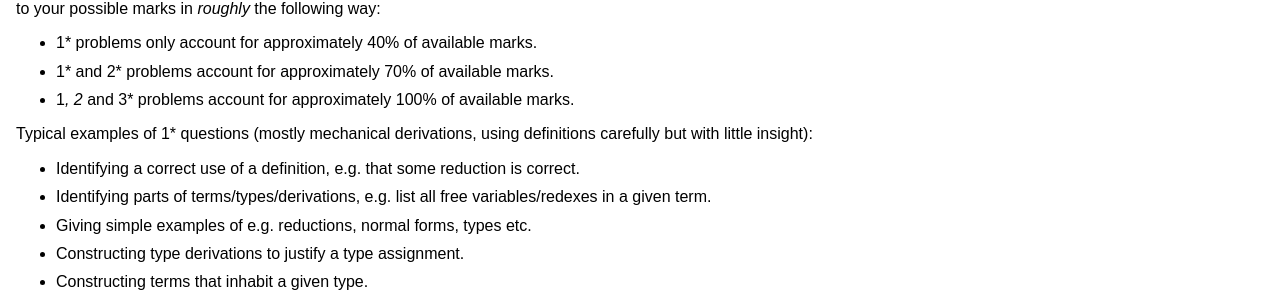
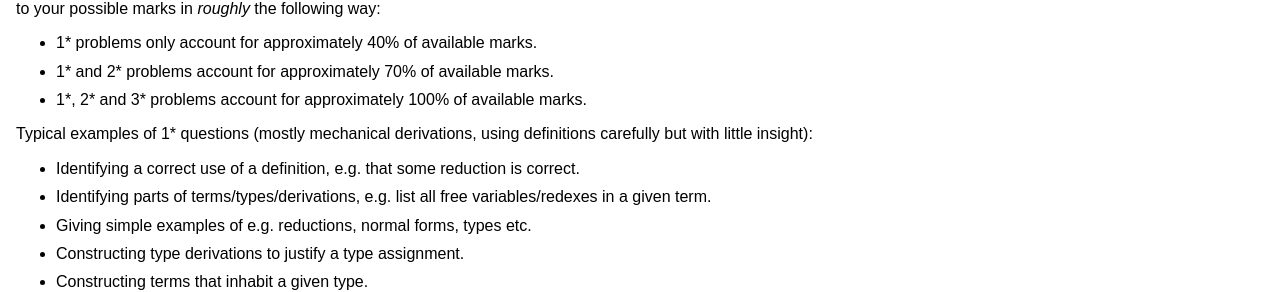
Before and after one commit to uob-coms30040/uob-coms30040.github.io, a Jekyll site: the page built from welcome.md, in a window 1280 px wide and 900 px high, scrolled down 3582 px. Shown: the part 169-461 px from the top of the window. Built offline with Jekyll 4.4.1, drawn with Linux system fonts in a browser that asks for light colours; nearby versions of some CDN libraries.

Commit message:
fix typo

```diff
--- a/welcome.md
+++ b/welcome.md
@@ -192,7 +192,7 @@ The exam is a series of problems to solve in the same style as the weekly proble
 
 * 1* problems only account for approximately 40% of available marks.
 * 1* and 2* problems account for approximately 70% of available marks.
-* 1*, 2* and 3* problems account for approximately 100% of available marks.
+* 1\*, 2\* and 3* problems account for approximately 100% of available marks.
 
 Typical examples of 1* questions (mostly mechanical derivations, using definitions carefully but with little insight):
 * Identifying a correct use of a definition, e.g. that some reduction is correct.
```
